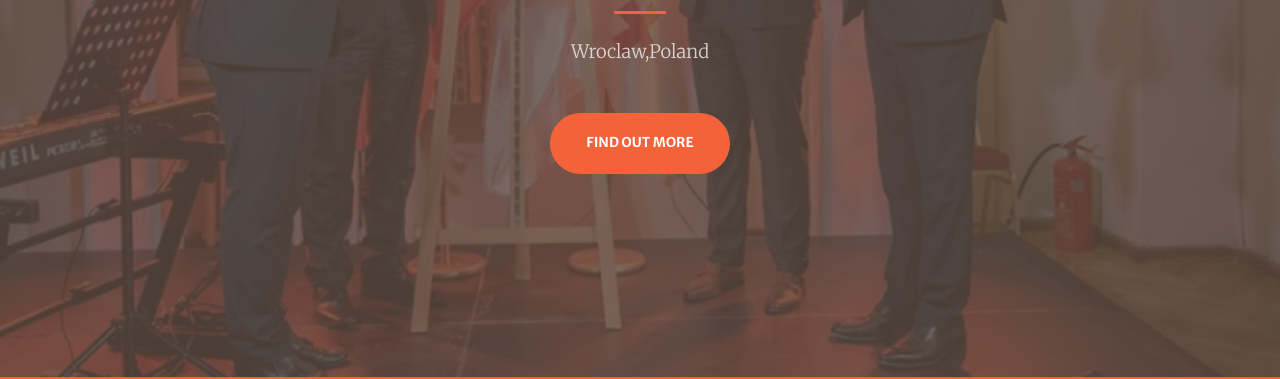
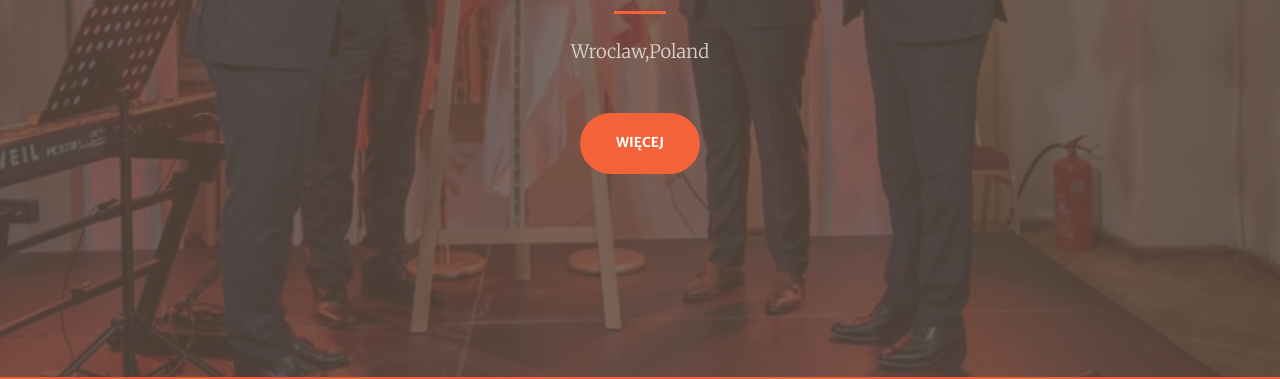
Before and after one commit to av111to/newpage, a website with bundled scripts: page index.html in a window 1280 px wide. Shown: the part 423-802 px from the top of the page. Built offline with nearby package versions, Linux system fonts and the light colour scheme.

Commit message:
Update index.html

```diff
--- a/index.html
+++ b/index.html
@@ -63,7 +63,7 @@
         </div>
         <div class="col-lg-8 align-self-baseline">
           <p class="text-white-75 font-weight-light mb-5">Wroclaw,Poland</p>
-          <a class="btn btn-primary btn-xl js-scroll-trigger" href="#about">Find Out More</a>
+          <a class="btn btn-primary btn-xl js-scroll-trigger" href="#about">więcej</a>
         </div>
       </div>
     </div>
```
